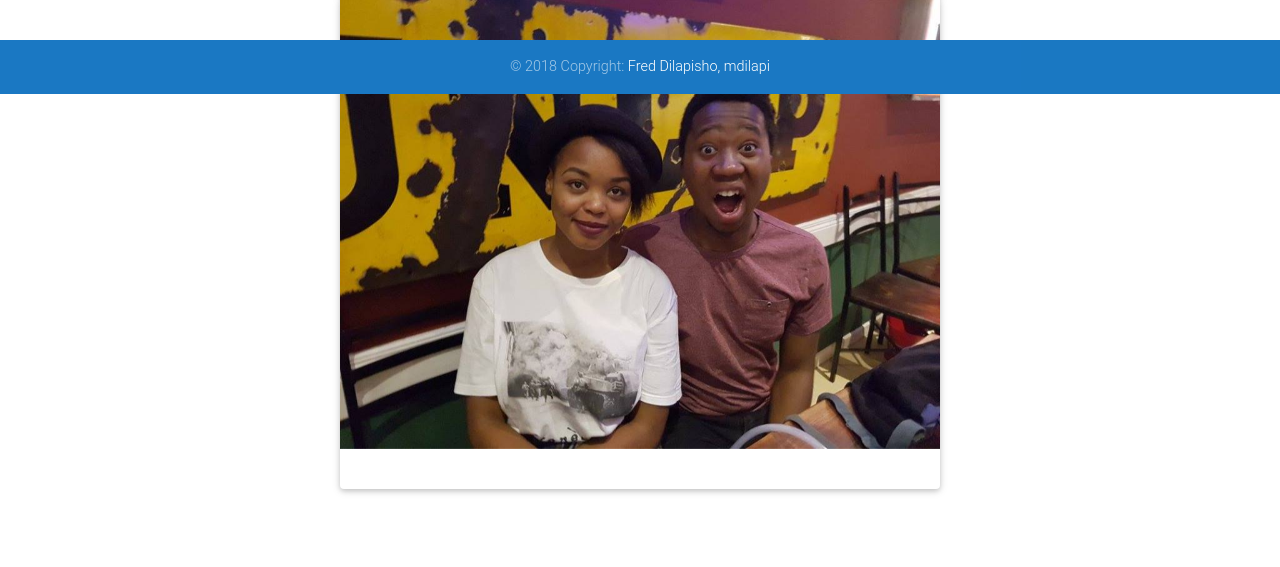
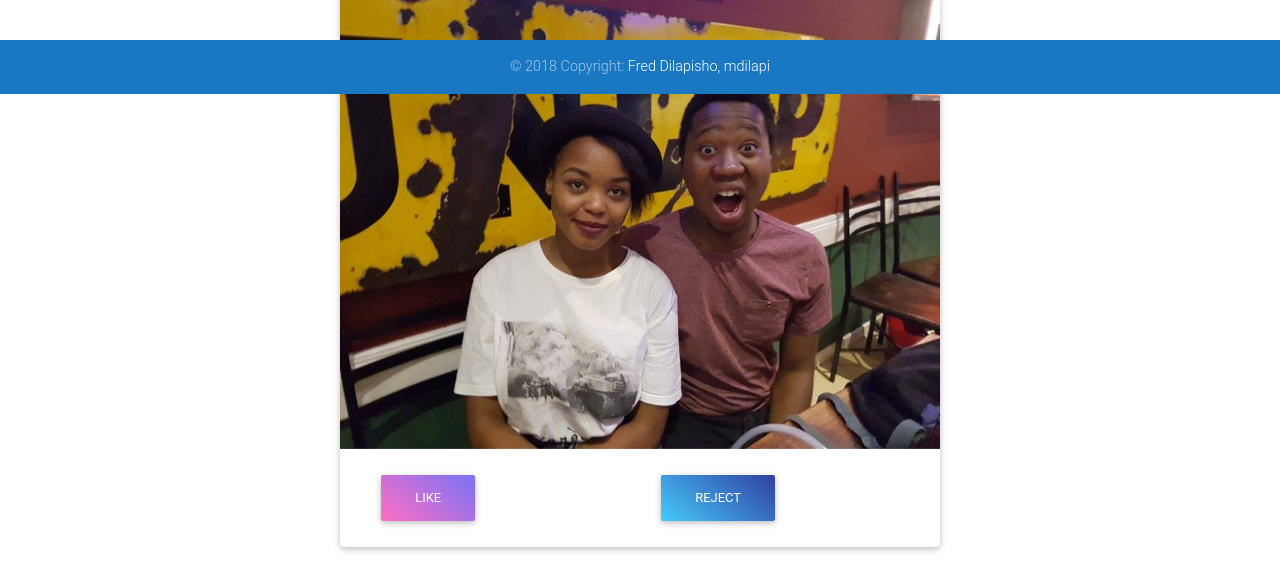
Before and after one commit to Fred-dee/Matcha, a PHP site: page / in a window 1280 px wide. Shown: the part 706-1273 px from the top of the page. Before the commit the page ends 1200 px from the top, so only its background shows below. Run offline with PHP 8.4, Linux system fonts and the light colour scheme; some libraries are stand-ins or nearby versions.

Commit message:
Heres more work

```diff
--- a/classes/Element.php
+++ b/classes/Element.php
@@ -11,10 +11,11 @@ class Element {
     protected $_text;
     protected $_parent = null;
 
-    public function __construct($elem_name, $inline) {
+    public function __construct($elem_name, $inline, $array = array()) {
         $this->_tagname = $elem_name;
         $this->_isInline = $inline;
         $this->_text = "";
+        $this->add_attributes($array);
     }
 
     public function add_class($class) {
@@ -71,7 +72,15 @@ class Element {
 
     public function add_attribute($att_name, $value) {
         if (!array_search(trim($att_name), $this->_attributes)) {
-            array_push($this->_attributes, array(trim($att_name) => trim($value)));
+            if (trim($att_name) == "class")
+            {
+
+                $this->add_class($value);
+            }
+            else
+            {
+                array_push($this->_attributes, array(trim($att_name) => trim($value)));
+            }
         }
     }
 
@@ -79,7 +88,12 @@ class Element {
         //var_dump($attrs);
         foreach ($attrs as $key => $value) {
             //echo $key."    ".$value;
-            array_push($this->_attributes, array(trim($key) => trim($value)));
+            if (trim($key) == "class")
+            {
+                $this->add_class(trim($value));
+            }
+            else
+                array_push($this->_attributes, array(trim($key) => trim($value)));
         }
     }
 
--- a/classes/UserCard.class.php
+++ b/classes/UserCard.class.php
@@ -6,13 +6,16 @@
                 $_body,
                 $_body_secodary,
                 $_image_carousel,
-                $_images = array();
+                $_images = array(),
+                $_card_title,
+                $_card_text;
         public function __construct()
         {
-            parent::__construct("div", false);
-            $this->add_class("card");
-            $this->_body = new Element("div", false);
-            $this->_body->add_class("card-body");
+            parent::__construct("div", false, array("class" => "card"));
+            $this->_body = new Element("div", false, array("class" => "card-body"));
+
+            $this->_card_title = new Element("h4", false, array("class" => "card-title"));
+            $this->_card_text = new Element("p", false, array("class" => "card-text"));
             $this->_body_secondary = new Element("div", false);
             $this->_body_secondary->add_class("card-body card-body-secondary");
 //            <span class="bio-close"><i class="fas fa-angle-up"></i></span>
@@ -40,6 +43,12 @@
             }
             $this->add_child($this->_image_carousel);
             $this->add_child($this->_body_secondary);
+            $this->_body->add_child(new Element("div", false, array("class" => "d-flex justify-content-center")));
+            $tmp = $this->_body->first_child();
+            $tmp->add_child(new Element("div", false, array("class" => "col")));
+            $tmp->add_child(new Element("div", false, array("class" => "col")));
+            $tmp->first_child()->add_child(new Element("button", false, array("class" => "btn purple-gradient btn-like")));
+            $tmp->child_at(1)->add_child(new Element("button", false, array("class" => "btn blue-gradient btn-reject")));
             $this->add_child($this->_body);
         }
 
--- a/css/main.css
+++ b/css/main.css
@@ -20,3 +20,13 @@
 {
     cursor: pointer;
 }
+
+.btn-like:before
+{
+    content: "Like";
+}
+
+.btn-reject:before
+{
+    content:"Reject";
+}
--- a/index.php
+++ b/index.php
@@ -66,8 +66,8 @@ require_once './classes/UserCard.class.php';
                         <!-- Button -->
 
                         <div class="d-flex justify-content-center">
-                            <div class="col "><button class="btn purple-gradient btn-like">Like</button></div>
-                            <div class="col"><button class="btn blue-gradient btn-reject">Reject</button></div>
+                            <div class="col "><button class="btn purple-gradient btn-like"></button></div>
+                            <div class="col"><button class="btn blue-gradient btn-reject"></button></div>
                         </div>
 
 
```
Also changed, not shown: .htaccess, README.md, classes/User.class.php (line endings or trailing spaces), config/setup.php (line endings or trailing spaces), css/side-nav.css (line endings or trailing spaces), includes/footer.inc.php (line endings or trailing spaces), includes/main.inc.php (line endings or trailing spaces), includes/navbar.inc.php (line endings or trailing spaces), js/navigation.js (line endings or trailing spaces), nbproject/project.xml (line endings or trailing spaces), subject/page_template.php (line endings or trailing spaces), 1 other file.
